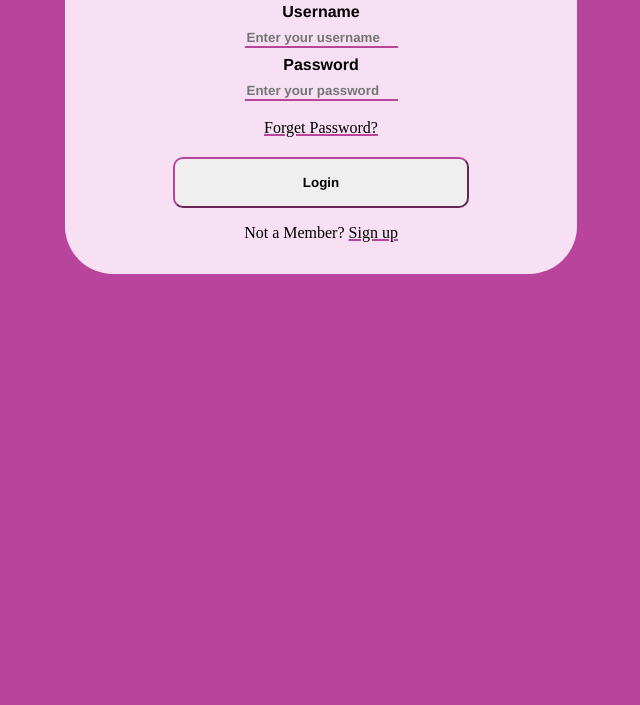
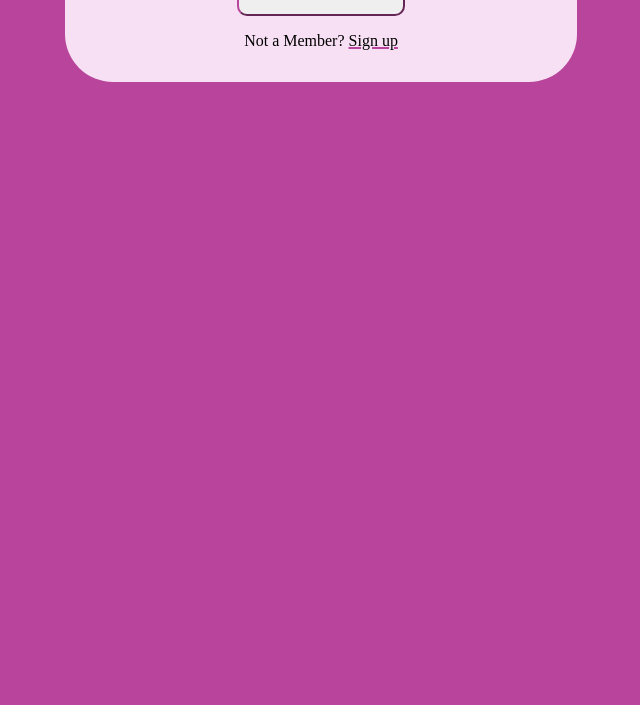
Before and after one commit to Shunlexxi/Login-Page, a plain HTML site: page index.html in a window 1280 px wide. Shown: the part 479-1184 px from the top of the page, without its empty margins (319-959 px from the left). After the commit the page ends 992 px from the top, so only its background shows below. Drawn offline with Linux system fonts and the light colour scheme.

Commit message:
Update style.css

```diff
--- a/style.css
+++ b/style.css
@@ -10,8 +10,8 @@ body{
     background: rgb(247, 224, 243);
     margin-left: 30%;
     margin-right: 30%;
-    margin-top: 30%;
-    margin-bottom: 30%;
+    margin-top: 15%;
+    margin-bottom: 15%;
     border-radius: 3rem;
 }
 
@@ -45,7 +45,7 @@ button{
     border-radius: 10px;
     border-color: rgb(184, 69, 155);
     margin-top: 20px;
-    padding: 1rem 8rem;
+    padding: 1rem 4rem;
     font-weight: bolder;
 }
 button:hover{
```
